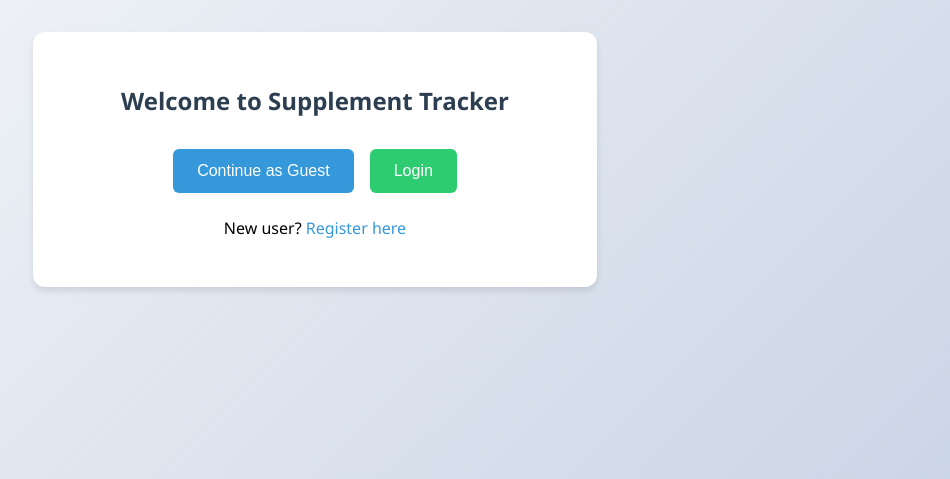
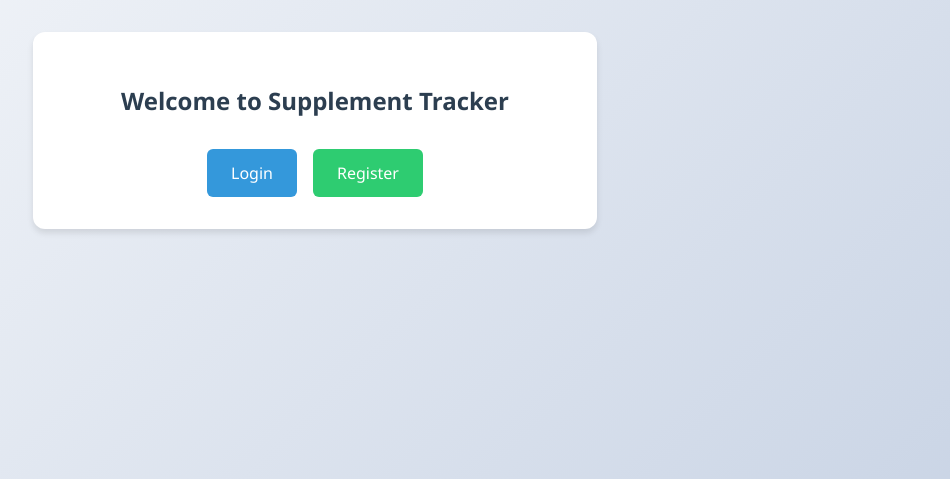
Before and after one commit to webiroha/django_basic_condition_tracker_with_cody_copilot, a Django app: template tracker/templates/tracker/choose_mode.html in a window 1280 px wide. Shown: the top 479 px of the page, without its empty margins (325-1275 px from the left). Run offline with Django 5.2, Linux system fonts and the light colour scheme; the template is opened without the code that fills it, so the values that code supplies are empty.

Commit message:
refactor: remove guest mode

```diff
--- a/tracker/templates/tracker/choose_mode.html
+++ b/tracker/templates/tracker/choose_mode.html
@@ -1,5 +1,5 @@
 <!DOCTYPE html>
-<html lang="en">
+<html>
   <head>
     <title>Supplement Tracker</title>
     <style>
@@ -31,36 +31,25 @@
         gap: 1rem;
         justify-content: center;
       }
-      button {
+      .button {
         padding: 0.8rem 1.5rem;
         border: none;
         border-radius: 6px;
         font-size: 1rem;
         cursor: pointer;
         transition: transform 0.2s, box-shadow 0.2s;
-      }
-      button[name="guest"] {
-        background: #3498db;
+        text-decoration: none;
         color: white;
       }
-      button[name="login"] {
+      .button:nth-child(1) {
+        background: #3498db;
+      }
+      .button:nth-child(2) {
         background: #2ecc71;
-        color: white;
       }
-      button:hover {
+      .button:hover {
         transform: translateY(-2px);
         box-shadow: 0 4px 8px rgba(0, 0, 0, 0.2);
-      }
-      .register-link {
-        text-align: center;
-        margin-top: 1.5rem;
-      }
-      a {
-        color: #3498db;
-        text-decoration: none;
-      }
-      a:hover {
-        text-decoration: underline;
       }
     </style>
   </head>
@@ -69,14 +58,10 @@
       <h2>Welcome to Supplement Tracker</h2>
       <form method="post">
         {% csrf_token %}
-        <div class="button-group">
-          <button type="submit" name="guest">Continue as Guest</button>
-          <button type="submit" name="login">Login</button>
-        </div>
-      </form>
-      <p class="register-link">
-        New user? <a href="{% url 'register' %}">Register here</a>
-      </p>
+      <div class="button-group">
+        <a href="{% url 'login' %}" class="button">Login</a>
+        <a href="{% url 'register' %}" class="button">Register</a>
+      </div>
     </div>
   </body>
 </html>
```
Also changed, not shown: tracker/views.py (+4 -24 lines).
